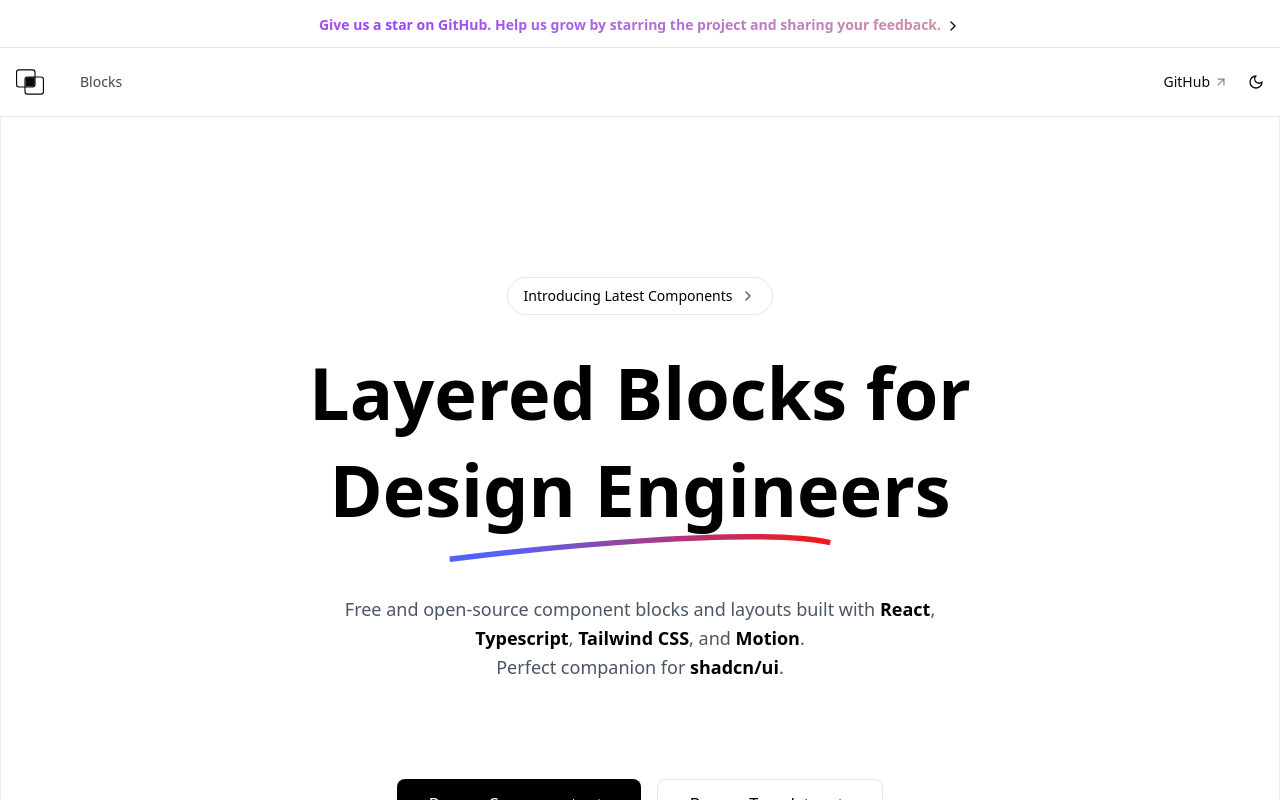
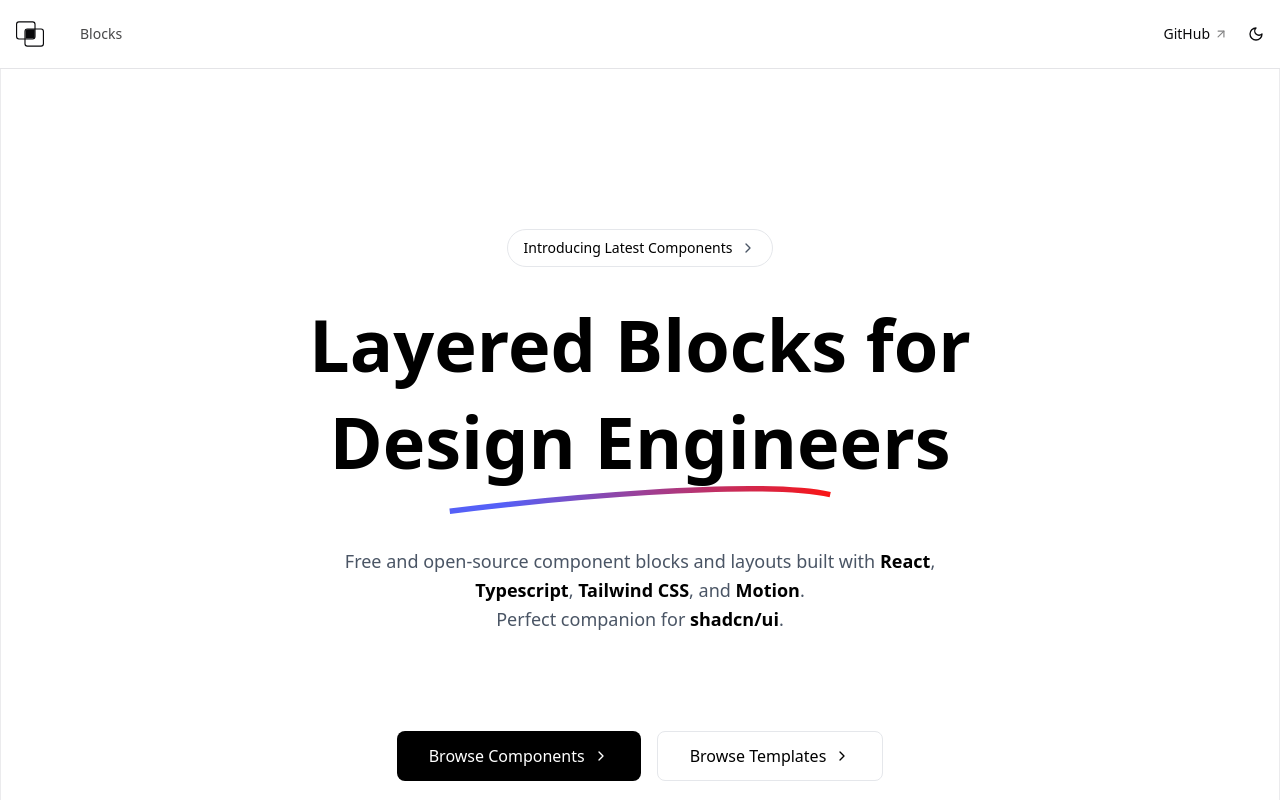
Before and after one commit to KingTroy125/Layered-Blocks, a Next.js app: page / in a window 1280 px wide. Shown: the top 800 px of the page. Built offline with nearby package versions, Linux system fonts and the light colour scheme.

Commit message:
Update: minor changes

```diff
--- a/app/page.tsx
+++ b/app/page.tsx
@@ -3,7 +3,6 @@
 import { Eye, Star, GitFork } from 'lucide-react';
 import { Badge } from '@/components/ui/badge';
 import { Hero2 } from '@/components/hero2-header';
-import { SiteBanner } from '@/components/site-banner';
 import { SiteFooter } from '@/components/site-footer';
 import { SiteHeader } from '@/components/site-header';
 import { Button } from '@/components/ui/button';
@@ -11,7 +10,6 @@
 export default function Hero() {
   return (
     <>
-      <SiteBanner />
       <SiteHeader />
       <section>
         <Hero2 />
--- a/components/site-banner.tsx
+++ b/components/site-banner.tsx
@@ -8,17 +8,22 @@
 export function ProBanner() {
   return (
     <div className="group relative top-0 bg-white dark:bg-black py-3 transition-all duration-300 md:py-0">
-      <div className="container flex flex-col items-center justify-center gap-4 md:h-12 md:flex-row">
+      <div className="container mx-auto flex flex-col items-center justify-center gap-2 px-4 text-center md:flex-row md:gap-4 md:text-left">
         <Link
           href="https://layered-blocks.vercel.app"
           onClick={() => posthog.capture("banner_cta_clicked")}
           target="_blank"
-          className="inline-flex items-center text-xs leading-normal md:text-sm"
+          className="inline-flex items-center justify-center text-xs leading-snug md:text-sm md:justify-start flex-wrap"
         >
-          <AnimatedGradientText className="font-[580]">
-            Introducing Layered UI – blocks and templates to build beautiful landing pages in minutes.
+          <AnimatedGradientText className="font-[580] text-center md:text-left">
+            <span className="inline md:hidden">
+              Introducing Layered UI
+            </span>
+            <span className="hidden md:inline">
+              Introducing Layered UI – blocks and templates to build beautiful landing pages in minutes.
+            </span>
           </AnimatedGradientText>
-          <ChevronRight className="ml-1 mt-[3px] size-4 transition-transform duration-300 ease-out group-hover:translate-x-1" />
+          <ChevronRight className="ml-1 mt-[2px] h-4 w-4 transition-transform duration-300 ease-out group-hover:translate-x-1" />
         </Link>
       </div>
       <hr className="absolute bottom-0 m-0 h-px w-full bg-neutral-300 dark:bg-neutral-700" />
@@ -29,17 +34,22 @@
 export function ProductHuntBanner() {
   return (
     <div className="group relative top-0 bg-white dark:bg-black py-3 transition-all duration-300 md:py-0">
-      <div className="container flex flex-col items-center justify-center gap-4 md:h-12 md:flex-row">
+      <div className="container mx-auto flex flex-col items-center justify-center gap-2 px-4 text-center md:flex-row md:gap-4 md:text-left">
         <Link
           href="https://www.producthunt.com/products/"
           onClick={() => posthog.capture("product_hunt_banner_clicked")}
           target="_blank"
-          className="inline-flex items-center text-xs leading-normal md:text-sm"
+          className="inline-flex items-center justify-center text-xs leading-snug md:text-sm md:justify-start flex-wrap"
         >
-          <AnimatedGradientText className="font-[580]">
-            Layered UI is live on Product Hunt today! Show your support and vote for us.
+          <AnimatedGradientText className="font-[580] text-center md:text-left">
+            <span className="inline md:hidden">
+              Live on Product Hunt!
+            </span>
+            <span className="hidden md:inline">
+              Layered UI is live on Product Hunt today! Show your support and vote for us.
+            </span>
           </AnimatedGradientText>
-          <ChevronRight className="ml-1 mt-[3px] size-4 transition-transform duration-300 ease-out group-hover:translate-x-1" />
+          <ChevronRight className="ml-1 mt-[2px] h-4 w-4 transition-transform duration-300 ease-out group-hover:translate-x-1" />
         </Link>
       </div>
       <hr className="absolute bottom-0 m-0 h-px w-full bg-neutral-300 dark:bg-neutral-700" />
@@ -50,17 +60,22 @@
 export function GithubBanner() {
   return (
     <div className="group relative top-0 bg-white dark:bg-black py-3 transition-all duration-300 md:py-0">
-      <div className="container flex flex-col items-center justify-center gap-4 md:h-12 md:flex-row">
+      <div className="container mx-auto flex flex-col items-center justify-center gap-2 px-4 text-center md:flex-row md:gap-4 md:text-left">
         <Link
           href="https://github.com/kingtroy125/layered-blocks"
           onClick={() => posthog.capture("github_banner_clicked")}
           target="_blank"
-          className="inline-flex items-center text-xs leading-normal md:text-sm"
+          className="inline-flex items-center justify-center text-xs leading-snug md:text-sm md:justify-start flex-wrap"
         >
-          <AnimatedGradientText className="font-[580]">
-            Give us a star on GitHub. Help us grow by starring the project and sharing your feedback.
+          <AnimatedGradientText className="font-[580] text-center md:text-left">
+            <span className="inline md:hidden">
+              Give us a star on GitHub
+            </span>
+            <span className="hidden md:inline">
+              Give us a star on GitHub. Help us grow by starring the project and sharing your feedback.
+            </span>
           </AnimatedGradientText>
-          <ChevronRight className="ml-1 mt-[3px] size-4 transition-transform duration-300 ease-out group-hover:translate-x-1" />
+          <ChevronRight className="ml-1 mt-[2px] h-4 w-4 transition-transform duration-300 ease-out group-hover:translate-x-1" />
         </Link>
       </div>
       <hr className="absolute bottom-0 m-0 h-px w-full bg-neutral-300 dark:bg-neutral-700" />
```
